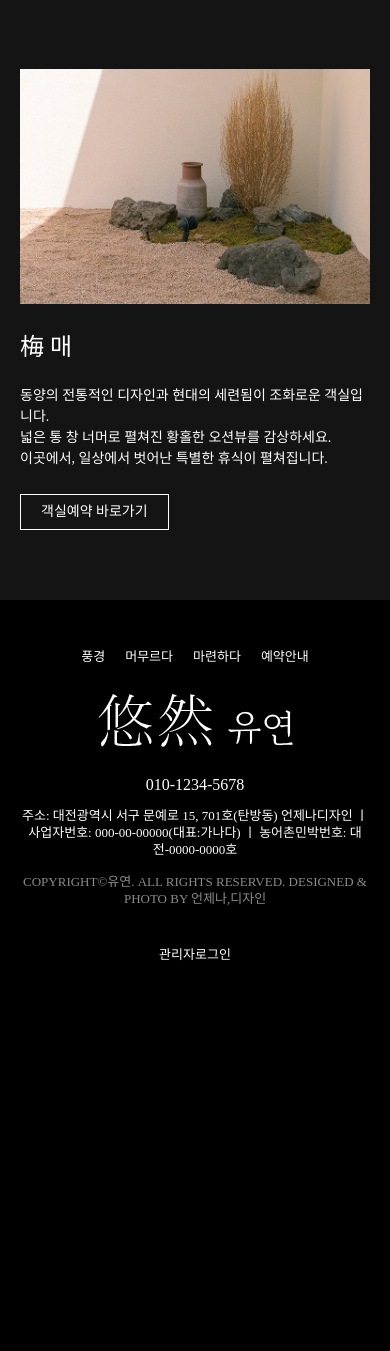
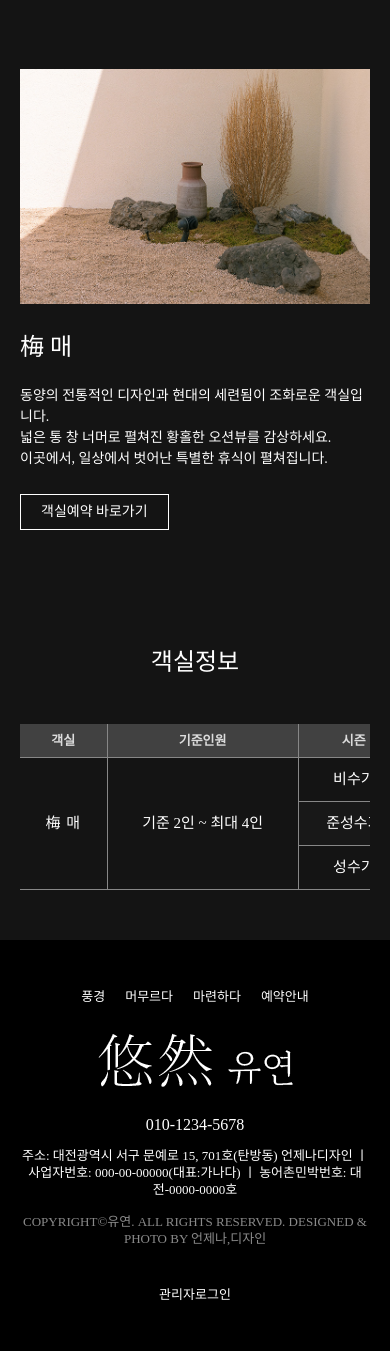
Before and after one commit to songhun115/awdesign-type9, a PHP site: page /sub2_room1.html in a window 390 px wide. Shown: the part 351-1702 px from the top of the page. Before the commit the page ends 1311 px from the top, so only its background shows below. Run offline with PHP 8.4, Linux system fonts and the light colour scheme; some libraries are stand-ins or nearby versions; some web fonts are replaced.

Commit message:
객식 info 가격 테이블 생성및 반응형 처리

```diff
--- a/css/style.css
+++ b/css/style.css
@@ -221,22 +221,40 @@ img{vertical-align: bottom;}
 
 }
 
-#room .room-info{padding:200px 0; background-color: #141414; color: #fff;}
-#room .room-info .box{display: flex; gap: 50px; align-items: center; max-width: 1500px; margin: 0 auto;}
-#room .room-info .box .thumbnail {display: flex;}
-#room .room-info .box .thumbnail img {max-width: 745px; width: 100%;}
-#room .room-info .box .txt{display: flex; flex-direction: column; justify-content: space-between;}
-#room .room-info .box .txt .ver-txt{display: flex; flex-direction: column; font-size: 30px; line-height: 1.1; ;  font-weight: 200; margin-top: -50px;}
-#room .room-info .box .txt p{line-height: 1.5; margin:50px 0 50px;}
-#room .room-info .box .txt .reser a{padding: 15px 30px; border: 1px solid #fff; transition: 0.3s;}
+#room .room-disc{padding:200px 0; background-color: #141414; color: #fff;}
+#room .room-disc .box{display: flex; gap: 50px; align-items: center; max-width: 1500px; margin: 0 auto;}
+#room .room-disc .box .thumbnail {display: flex;}
+#room .room-disc .box .thumbnail img {max-width: 745px; width: 100%;}
+#room .room-disc .box .txt{display: flex; flex-direction: column; justify-content: space-between;}
+#room .room-disc .box .txt .ver-txt{display: flex; flex-direction: column; font-size: 30px; line-height: 1.1; ;  font-weight: 200; margin-top: -50px;}
+#room .room-disc .box .txt p{line-height: 1.5; margin:50px 0 50px;}
+#room .room-disc .box .txt .reser a{padding: 15px 30px; border: 1px solid #fff; transition: 0.3s;}
 
 @media(hover){
-  #room .room-info .box .txt .reser a:hover{background-color: #fff; color: #000; border: 1px solid #dfdfdf;;}
+  #room .room-disc .box .txt .reser a:hover{background-color: #fff; color: #000; border: 1px solid #dfdfdf;;}
 }
 @media(max-width:1240px){
-    #room .room-info{padding: 50px 0;}
-    #room .room-info .box{flex-direction: column; align-items: flex-start; padding: 20px; gap: 30px;}
-    #room .room-info .box .txt .ver-txt{flex-direction: row; margin-left: 0;  margin-top: 0px; font-size: 24px;}
-    #room .room-info .box .txt p{font-size: 14px;margin: 25px 0;}
-    #room .room-info .box .txt .reser a{ font-size: 14px; padding: 10px 20px;}
+    #room .room-disc{padding: 50px 0;}
+    #room .room-disc .box{flex-direction: column; align-items: flex-start; padding: 20px; gap: 30px;}
+    #room .room-disc .box .txt .ver-txt{flex-direction: row; margin-left: 0;  margin-top: 0px; font-size: 24px;}
+    #room .room-disc .box .txt p{font-size: 14px;margin: 25px 0;}
+    #room .room-disc .box .txt .reser a{ font-size: 14px; padding: 10px 20px;}
 }
+#room .room-info{padding: 100px 0; background-color: #141414; }
+#room .room-info .box h3{font-size: 32px; margin-bottom: 50px; color: #fff; text-align: center;}
+#room .room-info .price-table {width: 100%;border-collapse: collapse;min-width: 700px; max-width: 1500px; margin: 0 auto;}
+#room .room-info .price-table th,
+#room .room-info .price-table td {padding: 14px 18px;text-align: center;font-size: 15px; color: #fff; vertical-align: middle;  border-bottom: 1px solid #878787; border-right: 1px solid #878787; border-left: 1px solid #878787; }
+#room .room-info .price-table th:first-child,
+#room .room-info .price-table td:first-child{border-left: none; border-right: none;}
+#room .room-info .price-table th:last-child,
+#room .room-info .price-table td:last-child{border-left: none; border-right: none;}
+#room .room-info .price-table th {background-color: #414141;color: #dcdcdc;font-weight: 600; }
+#room .room-info .price-table tr:nth-child(even) td {background-color: #181818;}
+#room .room-info .room-name {font-weight: 500;font-size: 16px;letter-spacing: 1px;}
+#room .room-info .table-wrap {width: 100%;overflow-x: auto;}
+@media (max-width: 1240px) {
+  #room .room-info{padding: 50px 20px; box-sizing: border-box;}
+  #room .room-info .price-table th, .price-table td {padding: 10px 12px;font-size: 13px;}
+  #room .room-info .box h3{font-size: 24px;}
+}
--- a/sub2_room1.html
+++ b/sub2_room1.html
@@ -88,16 +88,15 @@
                 </div>
             </div>
         </section>
-         <section class="room-info">
+        <section class="room-disc">
             <div class="box">
                 <div class="thumbnail">
                     <div class="img">
                         <img src="img/map/map2.jpg" alt="">
                     </div>
-
                 </div>
                 <div class="txt">
-                     <div class="ver-txt">
+                    <div class="ver-txt">
                         <span>梅</span>
                         <span>&nbsp;</span>
                         <span>매</span>
@@ -105,11 +104,55 @@
                     <p>동양의 전통적인 디자인과 현대의 세련됨이 조화로운 객실입니다.<br>
                         넓은 통 창 너머로 펼쳐진 황홀한 오션뷰를 감상하세요.<br>
                         이곳에서, 일상에서 벗어난 특별한 휴식이 펼쳐집니다.</p>
-                        <div class="reser">
+                    <div class="reser">
                         <a href="#">객실예약 바로가기</a>
                     </div>
                 </div>
             </div>
+        </section>
+        <section class="room-info">
+            <div class="box">
+                <div class="title">
+                    <h3>객실정보</h3>
+                </div>
+                <div class="table-wrap">
+                <table class="price-table">
+                    <thead>
+                        <tr>
+                            <th>객실</th>
+                            <th>기준인원</th>
+                            <th>시즌</th>
+                            <th>주중</th>
+                            <th>금요일</th>
+                            <th>주말</th>
+                        </tr>
+                    </thead>
+                    <tbody>
+                        <tr>
+                            <td class="room-name" rowspan="3">梅 매</td>
+                            <td rowspan="3">기준 2인 ~ 최대 4인</td>
+                            <td>비수기</td>
+                            <td>250,000</td>
+                            <td>300,000</td>
+                            <td>350,000</td>
+                        </tr>
+                        <tr>
+                            <td>준성수기</td>
+                            <td>300,000</td>
+                            <td>350,000</td>
+                            <td>450,000</td>
+                        </tr>
+                        <tr>
+                            <td>성수기</td>
+                            <td>400,000</td>
+                            <td>450,000</td>
+                            <td>500,000</td>
+                        </tr>
+                    </tbody>
+                </table>
+            </div>
+            </div>
+
         </section>
     </main>
     <footer id="footer">
```
